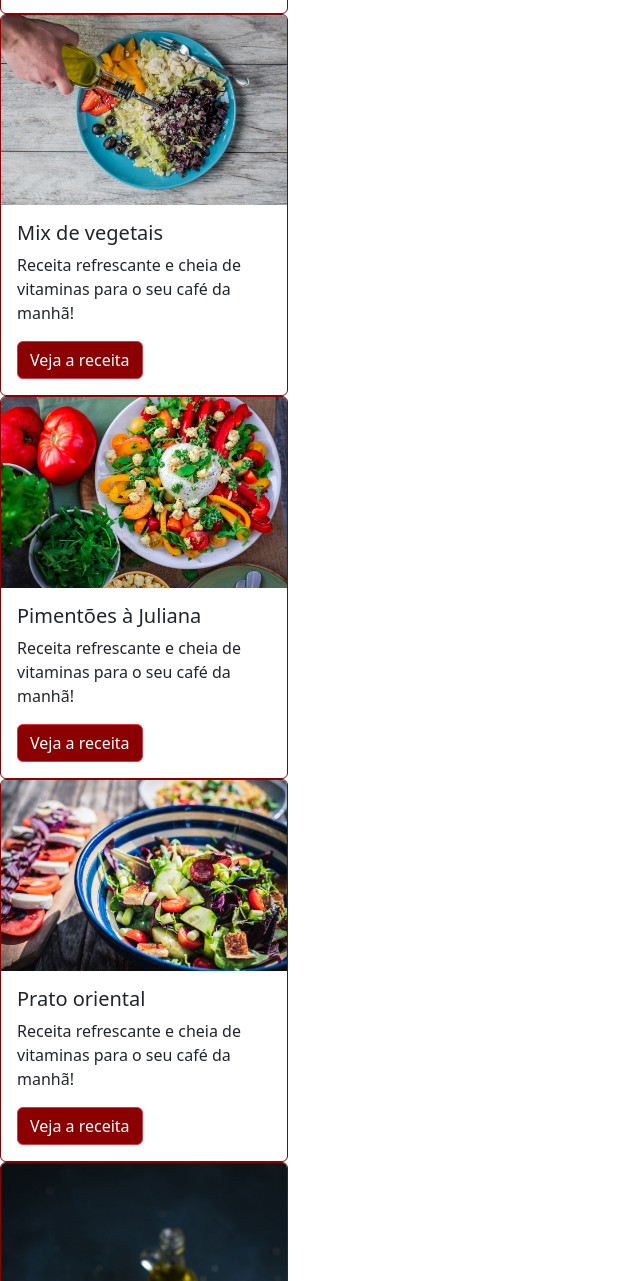
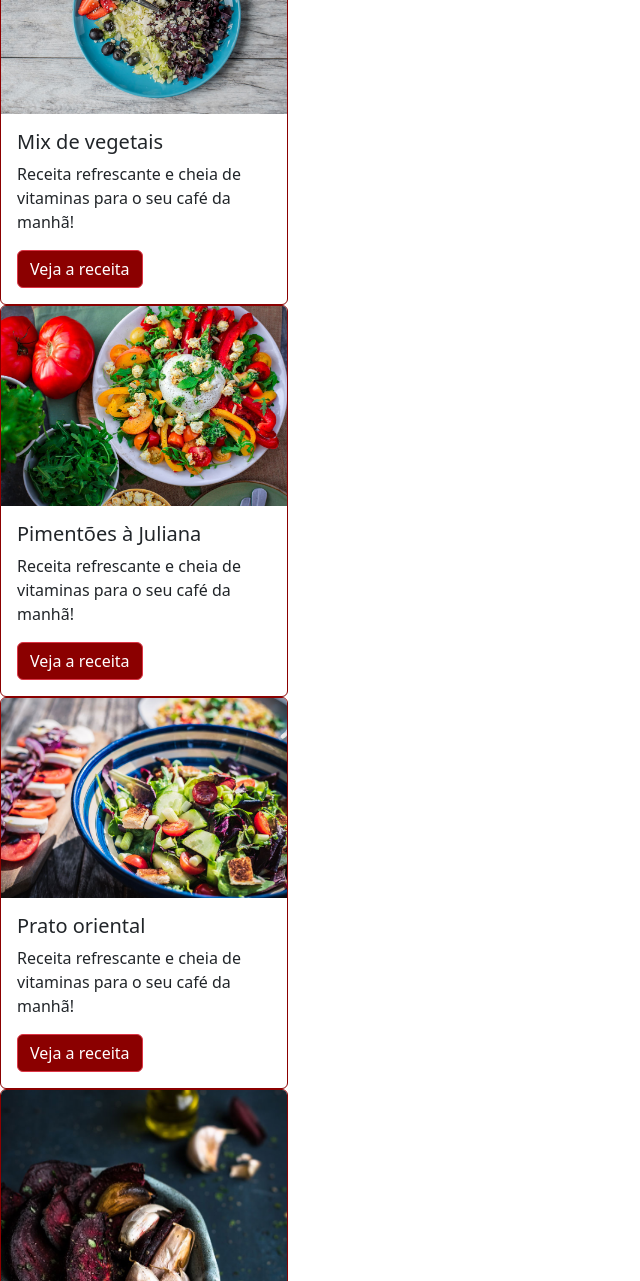
Before and after one commit to IallyFabiane/projeto_fruta_e_fruto_bootstrap, a plain HTML site: page index.html in a window 1280 px wide. Shown: the part 1519-2800 px from the top of the page, without its empty margins (0-640 px from the left). Drawn offline with nearby package versions, Linux system fonts and the light colour scheme.

Commit message:
card width

```diff
--- a/index.html
+++ b/index.html
@@ -66,8 +66,8 @@
     </section>
 
     <section id="receitas">
-      <article class="card borda-cor-especial" style="width: 18rem;">
-        <img src="src/img/receita-abacate.jpg" class="card-img-top" alt="tigela de abacate">
+      <article class="card borda-cor-especial card-largura">
+        <img src="src/img/receita-abacate.jpg" class="card-img-top card-posicao-imagem" alt="tigela de abacate">
         <div class="card-body">
           <h5 class="card-title">Tigela de abacate</h5>
           <p class="card-text">Receita refrescante e cheia de vitaminas para o seu café da manhã!</p>
@@ -75,8 +75,8 @@
         </div>
       </article>
 
-      <article class="card borda-cor-especial" style="width: 18rem;">
-        <img src="src/img/receita-kiwi.jpg" class="card-img-top" alt="salada de kiwi">
+      <article class="card borda-cor-especial card-largura">
+        <img src="src/img/receita-kiwi.jpg" class="card-img-top card-posicao-imagem" alt="salada de kiwi">
         <div class="card-body">
           <h5 class="card-title">Salada de kiwi</h5>
           <p class="card-text">Receita refrescante e cheia de vitaminas para o seu café da manhã!</p>
@@ -84,8 +84,8 @@
         </div>
       </article>
 
-      <article class="card borda-cor-especial" style="width: 18rem;">
-        <img src="src/img/receita-mix.jpg" class="card-img-top" alt="mix de vegetais">
+      <article class="card borda-cor-especial card-largura">
+        <img src="src/img/receita-mix.jpg" class="card-img-top card-posicao-imagem" alt="mix de vegetais">
         <div class="card-body">
           <h5 class="card-title">Mix de vegetais</h5>
           <p class="card-text">Receita refrescante e cheia de vitaminas para o seu café da manhã!</p>
@@ -93,8 +93,8 @@
         </div>
       </article>
 
-      <article class="card borda-cor-especial" style="width: 18rem;">
-        <img src="src/img/receita-pimentoes.jpg" class="card-img-top" alt="pimentões à juliana">
+      <article class="card borda-cor-especial card-largura">
+        <img src="src/img/receita-pimentoes.jpg" class="card-img-top card-posicao-imagem" alt="pimentões à juliana">
         <div class="card-body">
           <h5 class="card-title">Pimentões à Juliana</h5>
           <p class="card-text">Receita refrescante e cheia de vitaminas para o seu café da manhã!</p>
@@ -102,8 +102,8 @@
         </div>
       </article>
 
-      <article class="card borda-cor-especial" style="width: 18rem;">
-        <img src="src/img/receita-oriental.jpg" class="card-img-top" alt="prato oriental">
+      <article class="card borda-cor-especial card-largura">
+        <img src="src/img/receita-oriental.jpg" class="card-img-top card-posicao-imagem" alt="prato oriental">
         <div class="card-body">
           <h5 class="card-title">Prato oriental</h5>
           <p class="card-text">Receita refrescante e cheia de vitaminas para o seu café da manhã!</p>
@@ -111,8 +111,8 @@
         </div>
       </article>
 
-      <article class="card borda-cor-especial" style="width: 18rem;">
-        <img src="src/img/receita-beterrabas.jpg" class="card-img-top" alt="beterrabas assadas">
+      <article class="card borda-cor-especial card-largura">
+        <img src="src/img/receita-beterrabas.jpg" class="card-img-top card-posicao-imagem" alt="beterrabas assadas">
         <div class="card-body">
           <h5 class="card-title">Beterrabas assadas</h5>
           <p class="card-text">Receita refrescante e cheia de vitaminas para o seu café da manhã!</p>
--- a/src/style.css
+++ b/src/style.css
@@ -1,3 +1,7 @@
+.card-largura {
+    width: 18rem;
+}
+
 .fonte-titulo {
     font-family: 'Pacifico', cursive;
 }
@@ -24,3 +28,8 @@
 .borda-cor-especial {
     border-color: darkred;
 }
+
+.card-posicao-imagem {
+    object-fit: cover;
+    height: 200px;
+}
```
